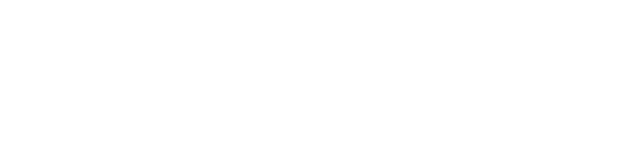
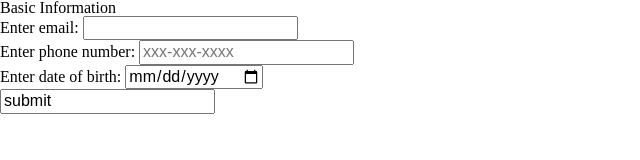
Before and after one commit to jlizardi1/Lab_2, a plain HTML site: page index.html in a window 1280 px wide. Shown: the whole page, without its empty margins (0-640 px from the left). Drawn offline with Linux system fonts and the light colour scheme.

Commit message:
Basic form HTML

```diff
--- a/index.html
+++ b/index.html
@@ -8,6 +8,21 @@
   <link rel="stylesheet" media="screen" href="css/screen.css" />
 </head>
 <body>
-
+  <h1> Basic Information</h1>
+    <form>
+      <div>
+        <label for="email">Enter email:</label>
+        <input type="email" id="email" name="email" required>
+      </div>
+      <div>
+        <label for="number"> Enter phone number:</label>
+        <input type="text" id="phone" name="phone" placeholder="xxx-xxx-xxxx" required>
+      </div>
+      <div>
+        <label for="DOB">Enter date of birth:</label>
+        <input type="Date" id="DOB" name="DOB" placeholder="xx/xx/xxxx" required>
+      </div>
+        <input type "submit" value="submit">
+    </form>
 </body>
 </html>
```
